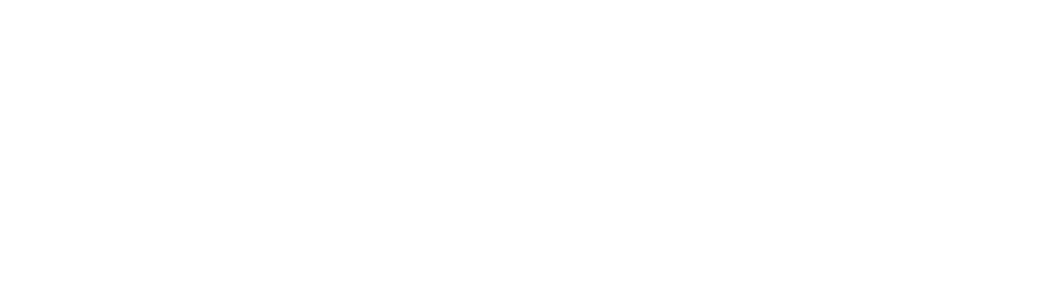
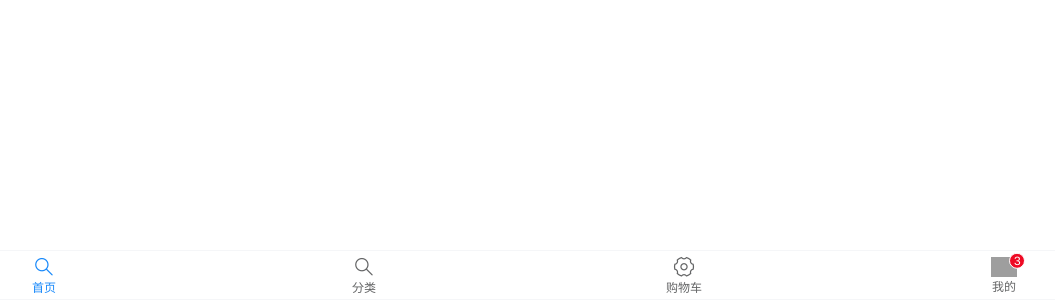
Before and after one commit to wolomo/nuxt-h5, a Nuxt app: page /user in a window 1280 px wide. Before the commit this address had no page. Shown: the part 500-800 px from the top of the page, without its empty margins (116-1171 px from the left). Built offline with nearby package versions, Linux system fonts and the light colour scheme; grey boxes are pictures that could not be loaded.

Commit message:
新建tab

```diff
--- a/nuxt.config.js
+++ b/nuxt.config.js
@@ -29,12 +29,15 @@
   ** Global CSS
   */
   css: [
+    // 直接加载一个 Node.js 模块。（在这里它是一个 Sass 文件）
+    // 项目里要使用的 SCSS 文件
   ],
   /*
   ** Plugins to load before mounting the App
   ** https://nuxtjs.org/guide/plugins
   */
   plugins: [
+    {src: '@/plugins/vant-ui', ssr: true}
   ],
   /*
   ** Auto import components
--- a/pages/index.vue
+++ b/pages/index.vue
@@ -2,6 +2,8 @@
   <div class="container">
     <div>
       <Logo />
+      <van-button  disabled type="warning">默认按钮</van-button>
+      <van-rate value=3 />
       <h1 class="title">
         nuxt-h5
       </h1>
--- /dev/null
+++ b/pages/user/index.vue
@@ -0,0 +1,36 @@
+<template>
+    <div>
+
+        <van-tabbar v-model="active">
+            <van-tabbar-item icon="search">首页</van-tabbar-item>
+            <van-tabbar-item icon="search">分类</van-tabbar-item>
+            <van-tabbar-item icon="setting-o">购物车</van-tabbar-item>
+            <van-tabbar-item badge="3">
+                <span>我的</span>
+                <template #icon="props">
+                    <img :src="props.active ? icon.active : icon.inactive" />
+                </template>
+            </van-tabbar-item>
+
+        </van-tabbar>
+    </div>
+</template>
+
+<script>
+    export default {
+        name: "index",
+        data(){
+            return{
+                active: 0,
+                icon: {
+                    active: 'https://img.yzcdn.cn/vant/user-active.png',
+                    inactive: 'https://img.yzcdn.cn/vant/user-inactive.png',
+                },
+            }
+        }
+    }
+</script>
+
+<style scoped>
+
+</style>
--- /dev/null
+++ b/plugins/vant-ui.js
@@ -0,0 +1,4 @@
+import Vue from 'vue'
+import Vant from 'vant'
+import 'vant/lib/index.css'
+Vue.use(Vant)
```
Also changed, not shown: package.json (+8 -2 lines), assets/css/main.scss (added), 1 other file (tests, documents, lock files or other folders).
